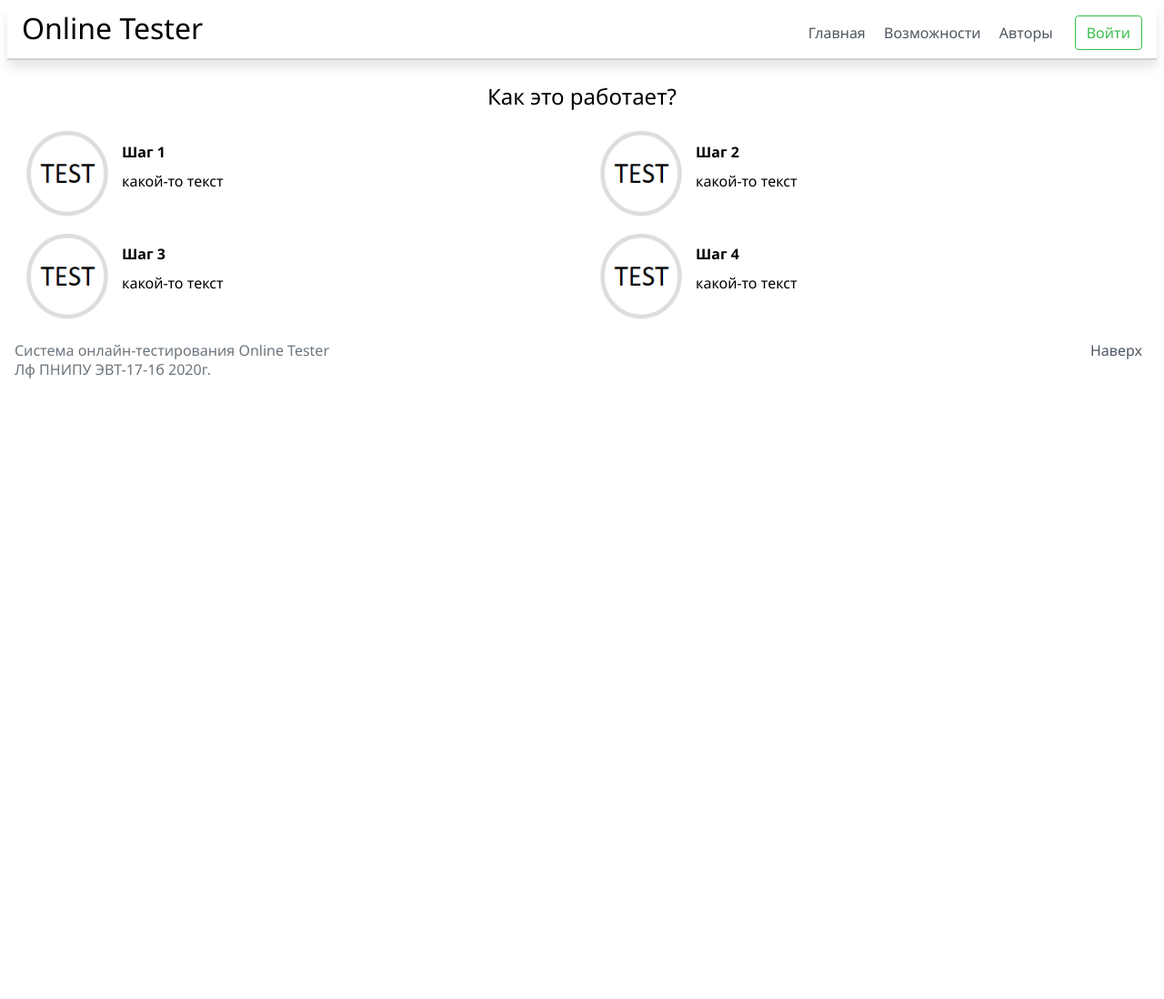
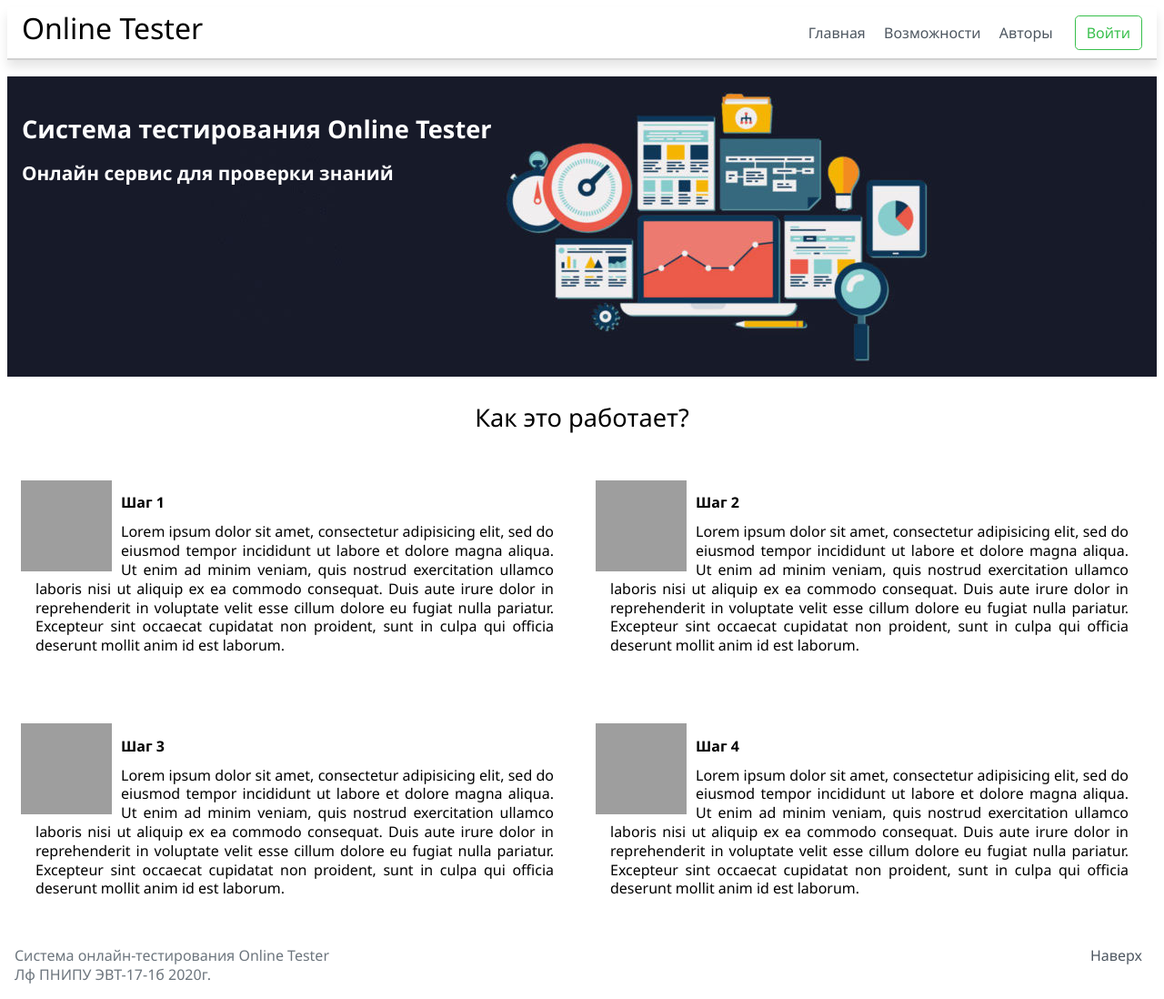
Before and after one commit to Dewha/Web-tchnology_EVT-17-1b, a PHP site: page / in a window 1280 px wide. Shown: the whole page at 91% size. Before the commit the page ends 416 px from the top, so only its background shows below. Run offline with PHP 8.4, Linux system fonts and the light colour scheme; grey boxes are pictures that could not be loaded.

Commit message:
Добавил баннер и переделал блок информации

```diff
--- a/www/css/style.css
+++ b/www/css/style.css
@@ -1,6 +1,11 @@
+*,*::after, *::before {
+	box-sizing: inherit;
+}
+
 html {
 	font-family: "Segoe UI";
 	line-height:1.3;
+	box-sizing: border-box;
 }
 
 h1,h2,h3,h4,h5,h6 {
@@ -40,7 +45,7 @@ h1,h2,h3,h4,h5,h6 {
 	padding:.375rem .75rem;
 	font-size:1rem;
 	line-height:1.5;
-	border-radius:.25rem;
+	border-radius:.3rem;
 	color:#37bf4b;
 	border-color:#37bf4b;
 	text-decoration: none;
@@ -82,28 +87,36 @@ h1,h2,h3,h4,h5,h6 {
 }
 
 .mainpage {
-	display: block;
-	padding-right: 1rem;
-	padding-left: 1rem;
+	display: inline-block;
+	margin-left: auto;
+	margin-right: auto;
+	width: 100%;
+	position: relative;
 }
 
-.text-center {
+.grid-header {
 	text-align: center;
 	font-weight: 400;
-	font-size: 150%;
+	font-size: 170%;
 }
 
-.row {
+.grid {
 	display: flex;
-	margin-right: -15px;
-	margin-left: -15px;
+	justify-content: space-between;
+	align-items: center;
+	width: 100%;
+	margin: 0 auto;
+	flex-wrap: wrap;
 }
 
-.col {
-	display: block;
-	width: 100%;
-	padding-right: 15px;
-	padding-left: 15px;
+.grid-content {
+	display: inline-block;
+	flex-grow: 1;
+	width: 47%;
+	min-width: 400px;
+	padding: 0 15px;
+	margin: 30px 0 0 0;
+	text-align: justify;
 }
 
 .num {
@@ -114,10 +127,28 @@ h1,h2,h3,h4,h5,h6 {
 	float: left;
 }
 
-.main-text {
+.grid-text {
 	display: block;
 	padding: .2rem;
 	padding-right: 1rem;
 	padding-left: 1rem;
 	margin-bottom: 2rem;
 }
+.banner {
+	background: url(img/banner.jpg) center repeat;
+	height: 330px;
+}
+
+.banner-text-big {
+	color: #fff;
+	font-size: 170%;
+	padding-left: 1rem;
+	padding-top: 2.5rem;
+	max-width: 45%;
+}
+.banner-text-small {
+	color: #fff;
+	font-size: 130%;
+	padding-left: 1rem;
+	max-width: 45%;
+}
--- a/www/index.php
+++ b/www/index.php
@@ -11,50 +11,77 @@
 	<title>Online Tester</title>
 </head>
 <body>
+
 	<!--header-->
 	<div class="header">
 		<h1 class="logo">Online Tester</h1>
 		<nav class="header-right">
-			<a class="text-dark" href="#">Главная</a>
+			<a class="text-dark" href="index.html">Главная</a>
 			<a class="text-dark" href="#">Возможности</a>
 			<a class="text-dark" href="#">Авторы</a>
 		</nav>
 			<a class="btn" href="#">Войти</a>
 	</div>
+
 	<!--Banner-->
+	<div class="banner">
+		<h1 class="banner-text-big"> Система тестирования Online Tester </h1>
+		<h2 class="banner-text-small"> Онлайн сервис для проверки знаний</h2>
+	</div>
 
 	<!--Main-->
 	<div class="mainpage">
-		<h3 class="text-center">Как это работает?</h3>
-		<div class="row">
-			<div class="col">
-				<img src="img/test.png" class="num">
-				<div class="main-text">
+		<h3 class="grid-header">Как это работает?</h3>
+		<div class="grid">
+			<div class="grid-content">
+				<img src="C:\Users\Андрей\Desktop\универ\сайт\test.png" class="num">
+				<div class="grid-text">
 					<h4>Шаг 1</h4>
-					<div>какой-то текст</div>
+					<div>Lorem ipsum dolor sit amet,
+						consectetur adipisicing elit, sed do eiusmod
+						tempor incididunt ut labore et dolore magna aliqua.
+						Ut enim ad minim veniam, quis nostrud exercitation
+						ullamco laboris nisi ut aliquip ex ea commodo consequat.
+						Duis aute irure dolor in reprehenderit in voluptate velit
+						esse cillum dolore eu fugiat nulla pariatur. Excepteur
+						sint occaecat cupidatat non proident, sunt in culpa qui
+						officia deserunt mollit anim id est laborum.</div>
 				</div>
 			</div>
-			<div class="col">
-				<img src="img/test.png" class="num">
-				<div class="main-text">
+			<div class="grid-content">
+				<img src="C:\Users\Андрей\Desktop\универ\сайт\test.png" class="num">
+				<div class="grid-text">
 					<h4>Шаг 2</h4>
-					<div>какой-то текст</div>
+					<div>Lorem ipsum dolor sit amet, consectetur adipisicing elit, sed do eiusmod
+						tempor incididunt ut labore et dolore magna aliqua. Ut enim ad minim veniam,
+						quis nostrud exercitation ullamco laboris nisi ut aliquip ex ea commodo consequat.
+						Duis aute irure dolor in reprehenderit in voluptate velit esse cillum dolore eu fugiat
+						nulla pariatur. Excepteur sint occaecat cupidatat non proident, sunt in culpa qui officia
+						deserunt mollit anim id est laborum.</div>
 				</div>
 			</div>
-		</div>
-		<div class="row">
-			<div class="col">
-				<img src="img/test.png" class="num">
-				<div class="main-text">
+			<div class="grid-content">
+				<img src="C:\Users\Андрей\Desktop\универ\сайт\test.png" class="num">
+				<div class="grid-text">
 					<h4>Шаг 3</h4>
-					<div>какой-то текст</div>
+					<div>Lorem ipsum dolor sit amet, consectetur adipisicing elit, sed do eiusmod tempor
+						incididunt ut labore et dolore magna aliqua. Ut enim ad minim veniam, quis nostrud
+						exercitation ullamco laboris nisi ut aliquip ex ea commodo consequat. Duis aute irure
+						dolor in reprehenderit in voluptate velit esse cillum dolore eu fugiat nulla pariatur.
+						Excepteur sint occaecat cupidatat non proident, sunt in culpa qui officia deserunt mollit
+						anim id est laborum.</div>
 				</div>
 			</div>
-			<div class="col">
-				<img src="img/test.png" class="num">
-				<div class="main-text">
+			<div class="grid-content">
+				<img src="C:\Users\Андрей\Desktop\универ\сайт\test.png" class="num">
+				<div class="grid-text">
 					<h4>Шаг 4</h4>
-					<div>какой-то текст</div>
+					<div>Lorem ipsum dolor sit amet, consectetur adipisicing elit,
+						sed do eiusmod tempor incididunt ut labore et dolore magna aliqua.
+						Ut enim ad minim veniam, quis nostrud exercitation ullamco laboris
+						nisi ut aliquip ex ea commodo consequat. Duis aute irure dolor in reprehenderit
+						in voluptate velit esse cillum dolore eu fugiat nulla pariatur. Excepteur sint
+						occaecat cupidatat non proident, sunt in culpa qui officia deserunt mollit anim id est laborum.</div>
 				</div>
 			</div>
 		</div>
```
Also changed, not shown: www/img/banner.jpg (added).
